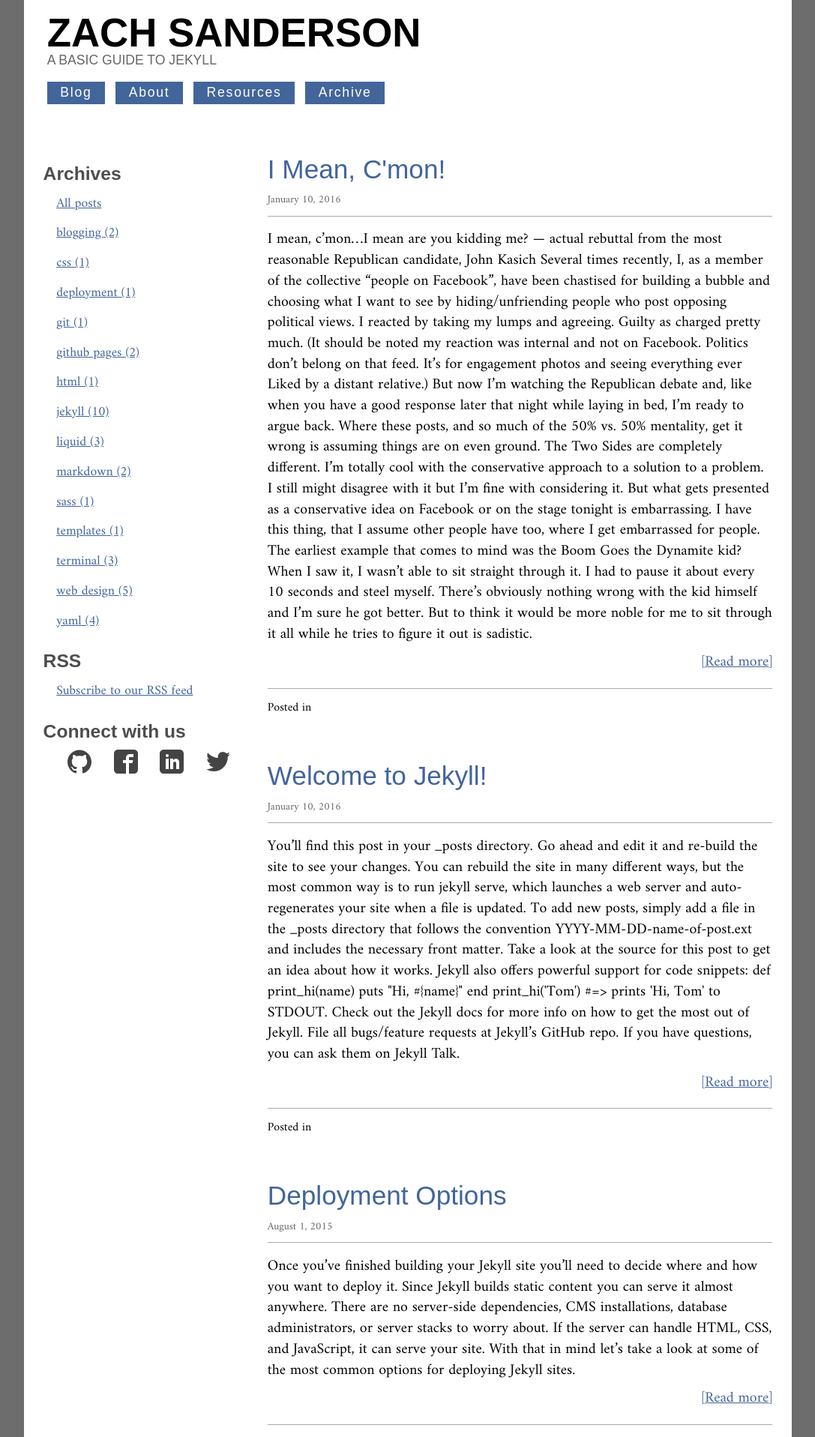
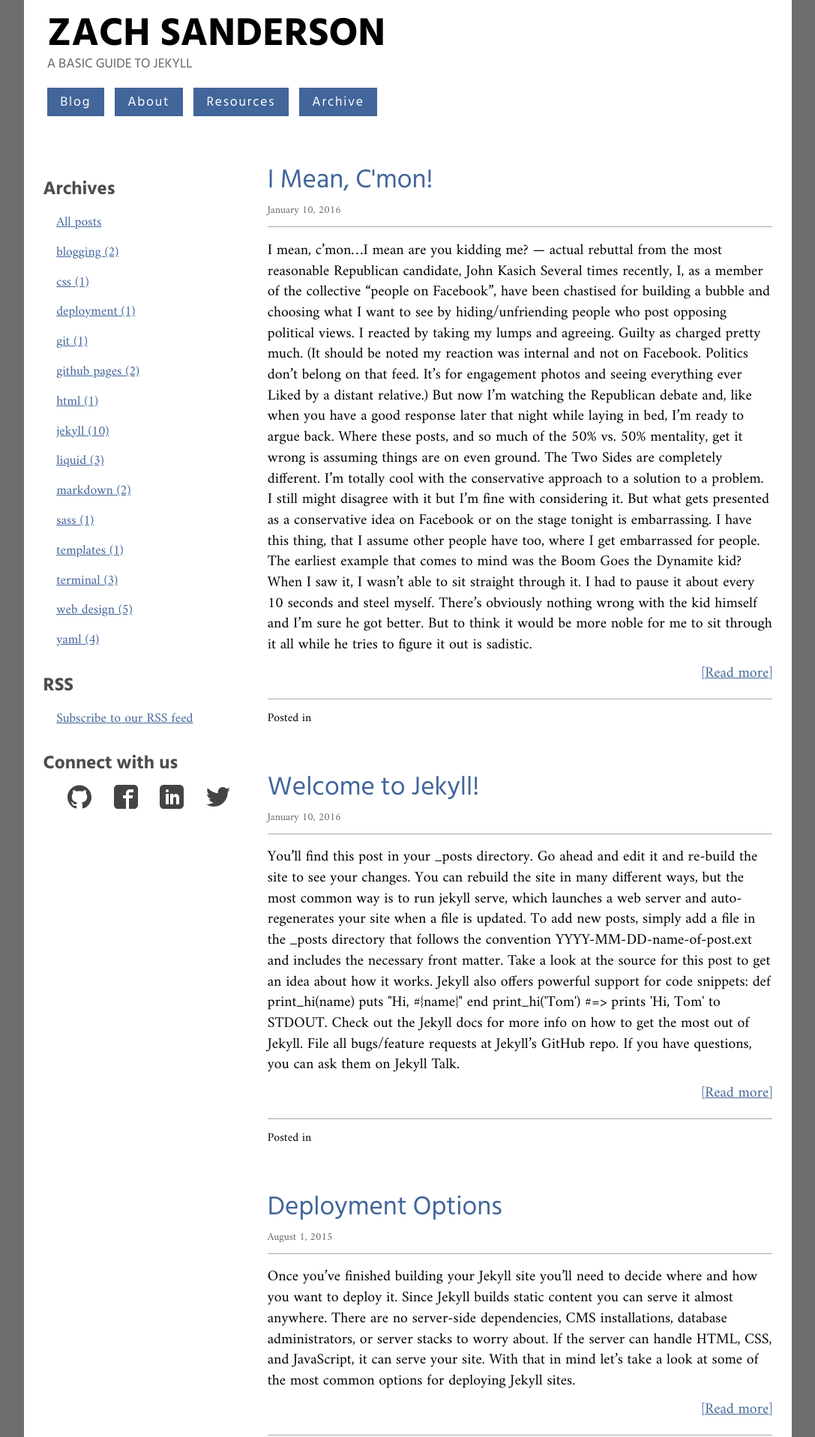
Before and after one commit to zachsanderson/words, a Jekyll site: the page built from index.html, in a window 1280 px wide. Shown: the top 1917 px of the page at 75% size, without its empty margins (96-1183 px from the left). Built offline with Jekyll 4.4.1, drawn with Linux system fonts in a browser that asks for light colours; some web fonts are replaced; the list of posts is cut into pages by our own code.

Commit message:
Changed fonts for header (Hind Siliguri) and body (Amiri)

```diff
--- a/_layouts/default.html
+++ b/_layouts/default.html
@@ -12,7 +12,7 @@
   <link rel="canonical" href="{{site.baseurl}}{{page.url}}">
   <link rel="apple-touch-icon" href="{{site.baseurl}}/apple-touch-icon.png">
   <link rel="stylesheet" href="{{site.baseurl}}/css/main.css">
-  <link href='http://fonts.googleapis.com/css?family=Rambla:400,700' rel='stylesheet' type='text/css'>
+  <link href='http://fonts.googleapis.com/css?family=Hind Siliguri:400,700' rel='stylesheet' type='text/css'>
   <link href='http://fonts.googleapis.com/css?family=Amiri' rel='stylesheet' type='text/css'>
   <script src="{{site.baseurl}}/scripts/modernizr.custom.js"></script>
   <!--[if lt IE 9]>
--- a/css/main.css
+++ b/css/main.css
@@ -287,7 +287,7 @@
 	direction: ltr;
 }
 h1, h2, h3, h4, h5, h6 {
-	font-family: 'Rambla', 'Helvetica Narrow', Arial, sans-serif;
+	font-family: 'Hind Siliguri', 'Helvetica Narrow', Arial, sans-serif;
 	font-weight: 700;
 }
 *, *:before, *:after {
@@ -357,7 +357,7 @@
 	text-transform: uppercase;
 }
 header p {
-	font: 1em 'Oswald', 'Helvetica Narrow', Arial, sans-serif;
+	font: 1em 'Hind Siliguri', 'Helvetica Narrow', Arial, sans-serif;
 	font-weight: 400;
 	color: #666;
 	text-transform: uppercase;
@@ -372,7 +372,7 @@
 	min-height: 0;
 }
 nav li a {
-	font: 1em 'Oswald', 'Helvetica Narrow', Arial, sans-serif;
+	font: 1em 'Hind Siliguri', 'Helvetica Narrow', Arial, sans-serif;
 	color: white;
 	text-decoration: none;
 	letter-spacing: 0.1em;
@@ -451,7 +451,7 @@
 	font-style: italic;
 }
 blockquote {
-	font: 1.5em 'Oswald', 'Helvetica Narrow', Arial, sans-serif;
+	font: 1.5em 'Hind Siliguri', 'Helvetica Narrow', Arial, sans-serif;
 	font-weight: 400;
 	color: #6d6d6d;
 	padding-left: 1em;
@@ -470,7 +470,7 @@
 	padding: 1em 0;
 }
 dt {
-	font-family: 'Oswald', 'Helvetica Narrow', Arial, sans-serif;
+	font-family: 'Hind Siliguri', 'Helvetica Narrow', Arial, sans-serif;
 	font-size: 1.2em;
 	font-weight: 400;
 	color: #42659A;
@@ -665,7 +665,7 @@
 .toggle-label {
 	display: block;
 	background: #42659A;
-	font: 0.8em 'Oswald', 'Helvetica Narrow', Arial, sans-serif;
+	font: 0.8em 'Hind Siliguri', 'Helvetica Narrow', Arial, sans-serif;
 	text-align: center;
 	letter-spacing: 0.1em;
 	color: white;
@@ -739,7 +739,7 @@
 	font-size: 3em;
 }
 header p {
-	font: 1em 'Oswald', 'Helvetica Narrow', Arial, sans-serif;
+	font: 1em 'Hind Siliguri', 'Helvetica Narrow', Arial, sans-serif;
 	font-weight: 400;
 	color: #666;
 	text-transform: uppercase;
@@ -764,7 +764,7 @@
 	display: inline-block;
 }
 nav li a {
-	font: 1em 'Oswald', 'Helvetica Narrow', Arial, sans-serif;
+	font: 1em 'Hind Siliguri', 'Helvetica Narrow', Arial, sans-serif;
 	color: white;
 	background: #42659A;
 	margin-right: 0.5em;
```
